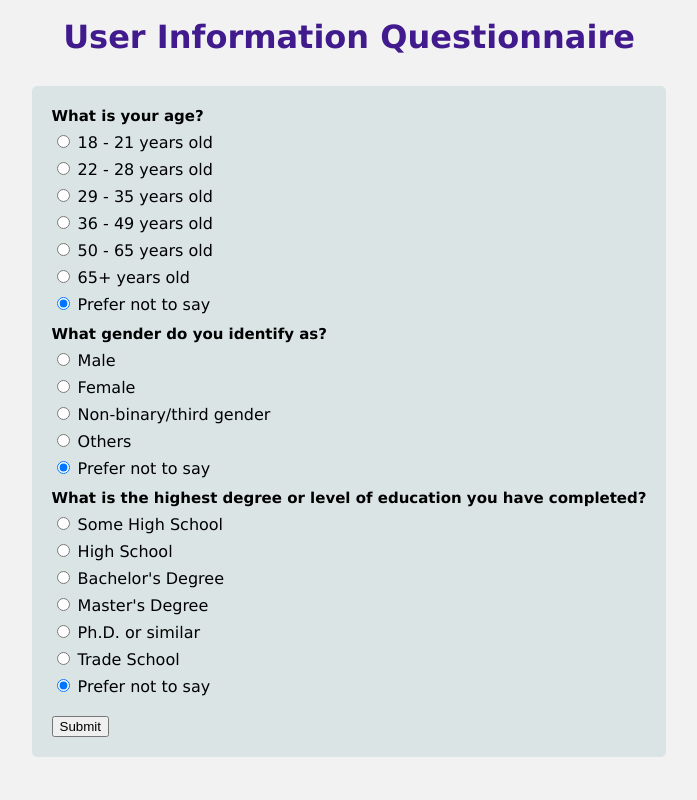
After one commit to linb8/fatewebapp, a Django app: page /demographics/ in a window 1280 px wide. The commit adds this page. Shown: the whole page, without its empty margins (291-988 px from the left). Run offline with Django 3.2, Linux system fonts and the light colour scheme.

Commit message:
Added demographics page, but workflow doesn't work yet

```diff
--- /dev/null
+++ b/webpage/templates/demographics.html
@@ -0,0 +1,78 @@
+<!DOCTYPE html>
+<html>
+<head>
+	<style>
+		.header {
+			background-color: #f2f2f2;
+			padding-top: 10px;
+			margin: 0px;
+			text-align: center;
+			color: #411B8D;
+			font-family: "verdana";
+		}
+		form {
+			background:rgb(218, 228, 228);
+			padding: 20px;
+			border-radius: 5px;
+			margin-top: 30px;
+			display: table;
+			margin-left: auto;
+			margin-right: auto;
+		}
+		.question {
+			padding-bottom: 10px;
+		}
+		.question{
+			font-family: "verdana";
+		}
+		.question label {
+			font-size: 15px;
+		}
+		form input{
+  		margin-top: 10px;
+		}
+	</style>
+</head>
+
+<body style="background-color: #f2f2f2">
+<h1 class="header">User Information Questionnaire</h1>
+<main>
+	<form>
+		<div class="question">
+			<label><b>What is your age?</b></label><br>
+			<input type="radio" value="18-21" name="age"> 18 - 21 years old<br>
+			<input type="radio" value="22-28" name="age"> 22 - 28 years old<br>
+			<input type="radio" value="29-35" name="age"> 29 - 35 years old<br>
+			<input type="radio" value="36-49" name="age"> 36 - 49 years old<br>
+			<input type="radio" value="50-65" name="age"> 50 - 65 years old<br>
+			<input type="radio" value="65+" name="age"> 65+ years old<br>
+			<input type="radio" value="PreferNotToSay" name="age" checked> Prefer not to say<br>
+		</div>
+		<div class="question">
+			<label><b>What gender do you identify as?</b></label><br>
+			<input type="radio" value="male" name="gender"> Male<br>
+			<input type="radio" value="female" name="gender"> Female<br>
+			<input type="radio" value="nonbinary" name="gender"> Non-binary/third gender<br>
+			<input type="radio" value="others" name="gender"> Others<br>
+			<input type="radio" value="PreferNotToSay" name="gender" checked> Prefer not to say<br>
+		</div>
+		<div class="question">
+			<label><b>What is the highest degree or level of education you have completed?</b></label><br>
+			<input type="radio" value="someHighSchool" name="education"> Some High School<br>
+			<input type="radio" value="highSchool" name="education"> High School<br>
+			<input type="radio" value="bachelor" name="education"> Bachelor's Degree<br>
+			<input type="radio" value="master" name="education"> Master's Degree<br>
+			<input type="radio" value="phdOrSimilar" name="education"> Ph.D. or similar<br>
+			<input type="radio" value="tradeSchool" name="education"> Trade School<br>
+			<input type="radio" value="PreferNotToSay" name="education" checked> Prefer not to say<br>
+		</div>
+		<input type="submit" value="Submit" onclick="redirect()">
+	</form>
+</main>
+<script>
+    function redirect() {
+    	window.location = window.location + "main/";
+    }
+</script>
+</body>
+</html>
```
Also changed, not shown: webpage/templates/end.html (+12 -0 lines), 1 other file.
